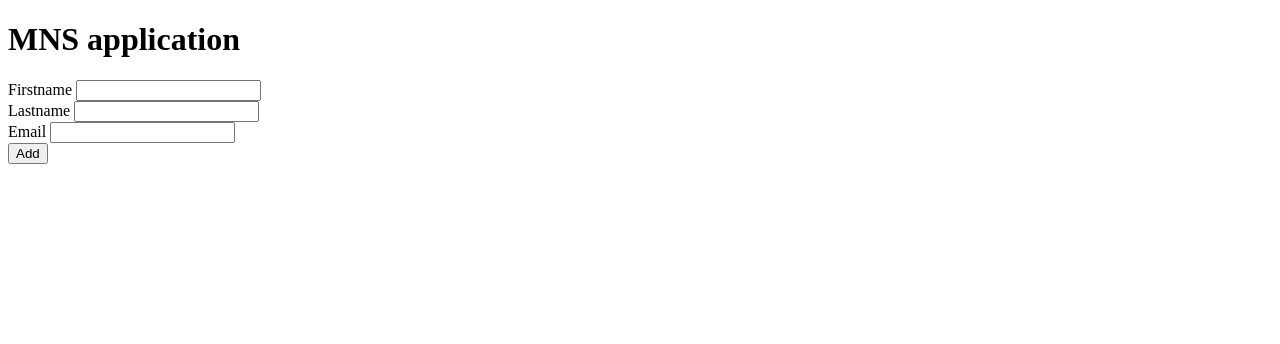
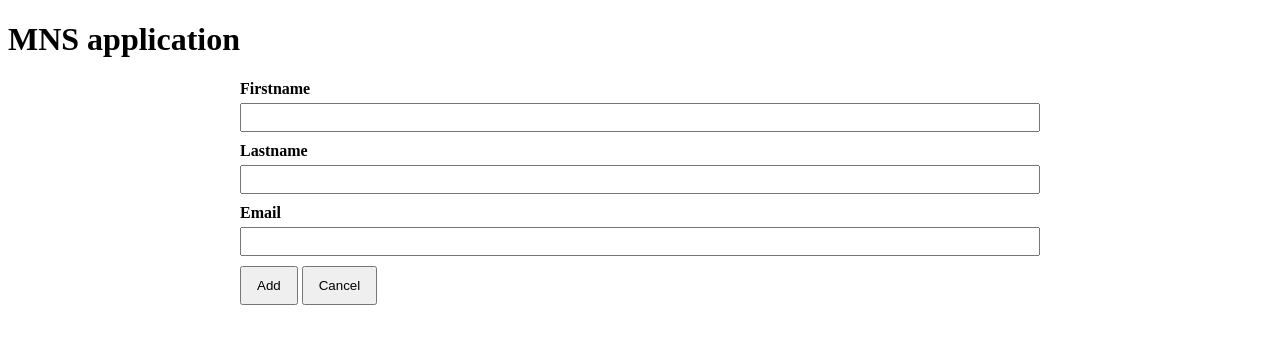
Before and after one commit to benr2o/nodejs, a Node server app: page /add in a window 1280 px wide. Shown: the top 344 px of the page. Run offline with Node 20, Linux system fonts and the light colour scheme; some libraries are stand-ins or nearby versions.

Commit message:
Add some style

```diff
--- a/index.js
+++ b/index.js
@@ -2,14 +2,14 @@ const express = require('express');
 const exphbs = require('express-handlebars');
 const bodyParser = require('body-parser');
 
-const UserController = require('./controllers/users.controller');
+const UsersController = require('./controllers/users.controller');
 
 const usersRoutes = require('./routes/users.routes');
 const pagesRoutes = require('./routes/pages.routes');
 
 const PORT = 3000;
 
-const userController = new UserController();
+const usersController = new UsersController();
 const app = express();
 
 app.engine('.hbs', exphbs({ extname: '.hbs' }));
@@ -23,9 +23,9 @@ app.use(bodyParser.urlencoded({
 
 app.use(express.json());
 
-app.use('/api/users', usersRoutes(userController));
-app.use('/', pagesRoutes(userController));
+app.use('/api/users', usersRoutes(usersController));
+app.use('/', pagesRoutes(usersController));
 
 app.listen(PORT, () => {
   console.log(`Server listening on port ${PORT}`)
-})
+});
--- a/public/index.css
+++ b/public/index.css
@@ -1,4 +1,50 @@
+.container {
+  max-width: 800px;
+  margin: 20px auto;
+}
+
+.users-list {
+  border-spacing: 0;
+  width: 100%;
+}
+
+.users-list thead th {
+  text-align: left;
+}
+
 .users-list tbody tr:hover {
   background-color: #eee;
   cursor: pointer;
 }
+
+.users-list th,
+.users-list td {
+  border: none;
+  padding: 5px;
+  margin: 0;
+}
+
+.commands {
+  margin: 10px auto;
+}
+
+form .field {
+  margin-bottom: 10px;
+}
+
+form .field label {
+  display: block;
+  margin-bottom: 5px;
+  font-weight: bold;
+}
+
+form .field input {
+  box-sizing: border-box;
+  padding: 5px;
+  width: 100%;
+}
+
+form .commands button {
+  padding: 10px 15px;
+  cursor: pointer;
+}
--- a/views/add.hbs
+++ b/views/add.hbs
@@ -1,15 +1,18 @@
 <form method="POST" action="/">
-  <div>
+  <div class="field">
     <label>Firstname</label>
     <input name="firstName" type="text">
   </div>
-  <div>
+  <div class="field">
     <label>Lastname</label>
     <input name="lastName" type="text">
-  </div>
-  <div>
+  </div class="field">
+  <div class="field">
     <label>Email</label>
     <input name="email" type="email">
+  </div class="field">
+  <div class="commands">
+    <button type="submit">Add</button>
+    <button type="button" onclick="window.location.href='/'">Cancel</button>
   </div>
-  <button type="submit">Add</button>
 </form>
--- a/views/layouts/main.hbs
+++ b/views/layouts/main.hbs
@@ -9,6 +9,8 @@
 </head>
 <body>
   <h1>MNS application</h1>
-  {{{body}}}
+  <div class="container">
+    {{{body}}}
+  </div>
 </body>
 </html>
--- a/views/list.hbs
+++ b/views/list.hbs
@@ -16,6 +16,6 @@
     {{/each}}
   </tbody>
 </table>
-<div>
+<div class="commands">
   <a href="/add">Add a new user</a>
 </div>
```
